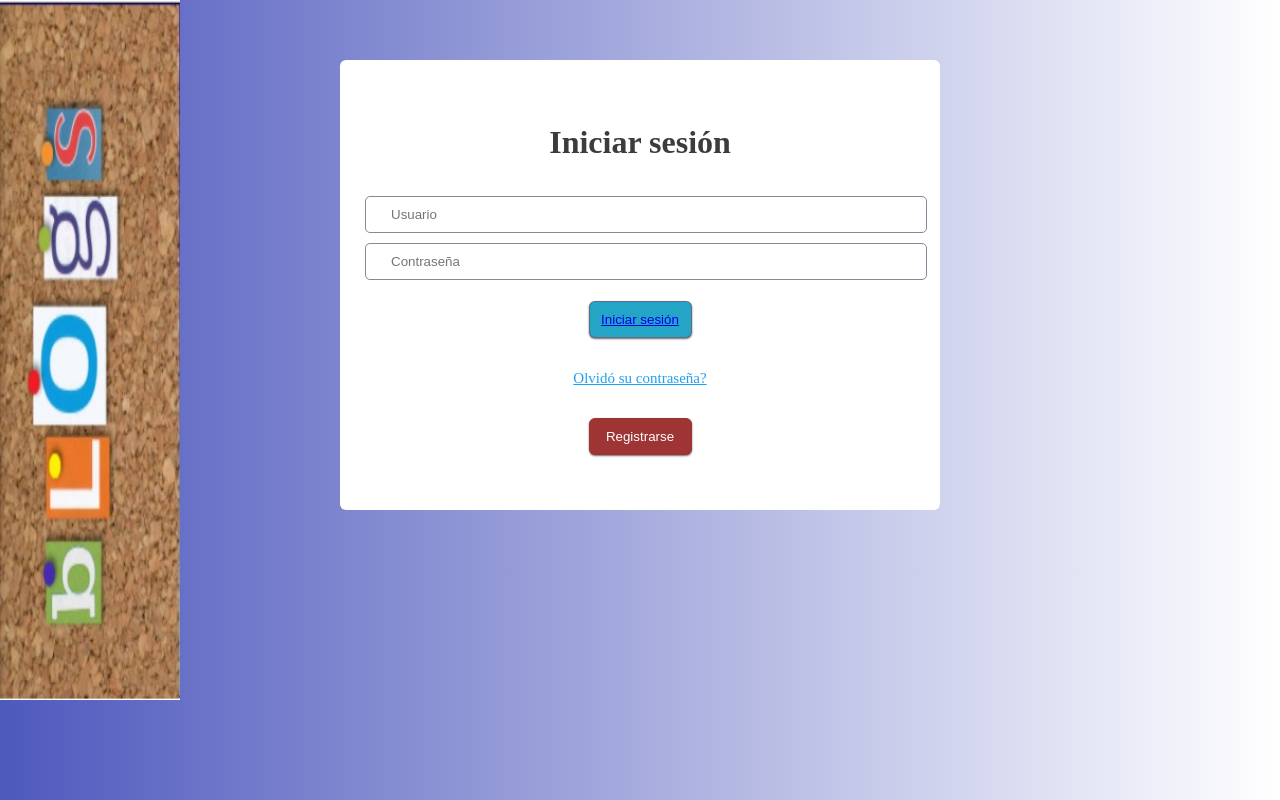
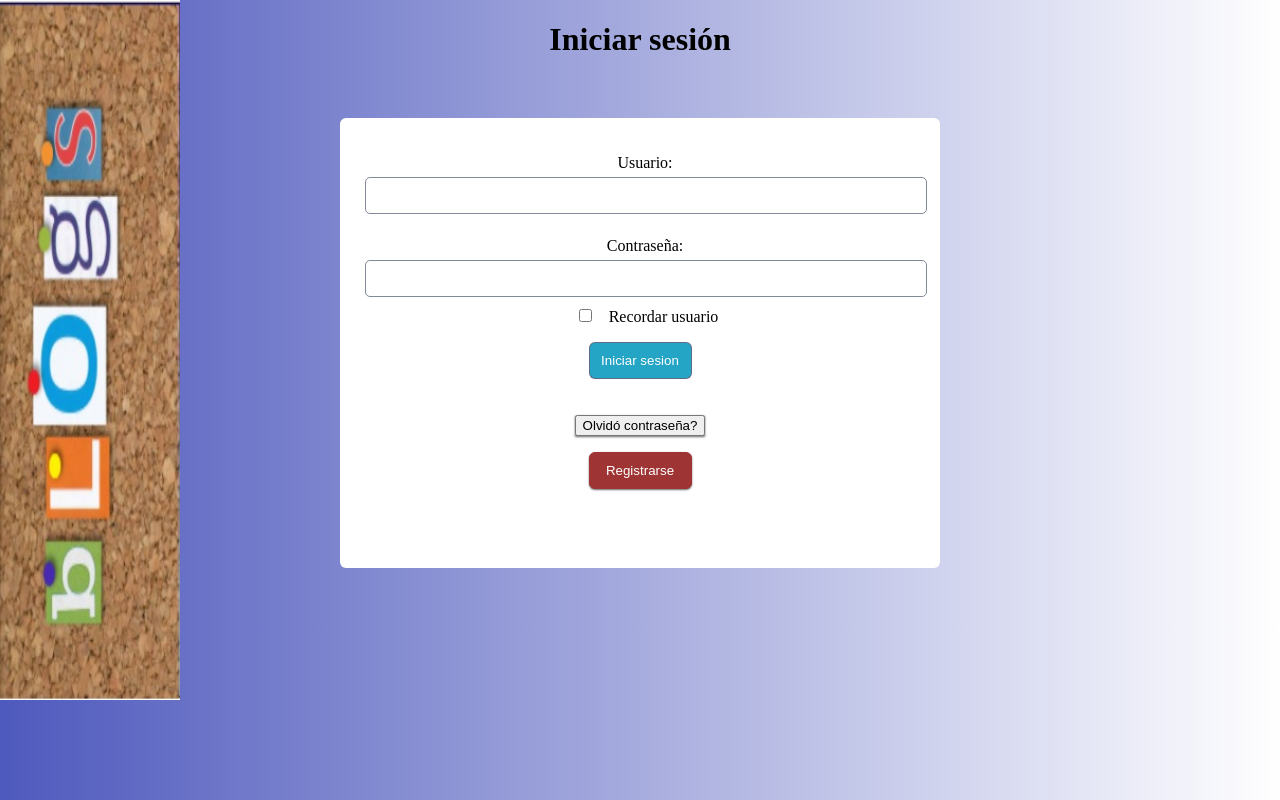
Before and after one commit to juanpabloas/ciclo3, a Flask app: page /Iniciarsesion in a window 1280 px wide. Run offline with Flask 2, Linux system fonts and the light colour scheme.

Commit message:
formulario de inicio de sesion con flask

```diff
--- /dev/null
+++ b/form.py
@@ -0,0 +1,11 @@
+from flask_wtf import FlaskForm
+from wtforms import BooleanField, StringField, PasswordField, SubmitField
+from wtforms.validators import DataRequired
+
+class formInicio(FlaskForm):
+    txtNombre = StringField("txtNombre",validators=[DataRequired(message = "No dejar vacio")])
+    txtPw1 = PasswordField("txtPw1",validators=[DataRequired(message = "Contraseña requerida")])
+    recordar = BooleanField("Recordar usuario")
+    enviar = SubmitField("Iniciar sesion")
+    olvidar = SubmitField("Olvidó su contraseña?")
+    registrar = SubmitField("Registrarse")
--- a/main.py
+++ b/main.py
@@ -2,6 +2,9 @@ import yagmail as yagmail
 from flask import Flask,render_template,request,redirect,url_for,flash
 import utils
 import os
+from markupsafe import escape #inyeccion de codigo
+from form import formInicio
+
 app=Flask(__name__)
 app.secret_key=os.urandom(24)
 
@@ -15,9 +18,9 @@ def principal():
 def registro():
     try:
         if request.method=='POST':
-            user_name = request.form["txtNombre"]
-            email = request.form["txtEma"]
-            clave = request.form["txtPw1"]
+            user_name = escape(request.form["txtNombre"])
+            email = escape(request.form["txtEma"])
+            clave = escape(request.form["txtPw1"])
             error = None
 
             if not utils.isUsernameValid(user_name):
@@ -54,19 +57,28 @@ def comentar():
 
 @app.route('/Iniciarsesion',methods=['GET','POST'])
 def iniciarsesion():
-    return render_template("IniciarSesion.html")
+    form = formInicio()
+    if (form.validate_on_submit()):
+        flash("inicio de sesión solicitado por el usuario{} ".format(form.txtNombre.data))
+        return redirect(url_for("gracias"))
+    if request.method=='POST'and 'signup' in request.form:
+        return redirect(url_for("registro"))
+    elif request.method=='POST'and 'forget-password' in request.form:
+        return redirect(url_for("recuperarcontraseña"))
+    return render_template("iniciar_sesion.html", form=form)
 
+@app.route('/gracias')
+def gracias():
+    return render_template("gracias.html")
 
 
 @app.route('/recuperarcontraseña')
 def recuperarcontraseña():
-    return render_template("recuperarContraseña.html")
+    return render_template("recuperarContrasena.html")
 
 @app.route('/crear')
 def crear():
     return render_template("crear.html")
 
-
-
 if __name__ == "__main__":
     app.run(debug=True)
--- /dev/null
+++ b/templates/base.html
@@ -0,0 +1,18 @@
+<!DOCTYPE html>
+<html lang="es">
+<head>
+    <meta charset="UTF-8">
+    <meta name="viewport" content="width=device-width, initial-scale=1.0">
+    <title>Iniciar sesion {%block titulo%}{%endblock%}</title>
+    <link rel="stylesheet" href="/static/formulario2.css">
+
+    <script src="/static/javascript.js"> </script>
+
+</head>
+<body >
+    <img src="/images/banner_blogs.jpg"/>
+
+    {%block contenido%}
+    {%endblock%}
+</body>
+</html>
--- a/templates/iniciarSesion.html
+++ b/templates/iniciarSesion.html
@@ -3,34 +3,32 @@
 <head>
     <meta charset="UTF-8">
     <meta name="viewport" content="width=device-width, initial-scale=1.0">
-    <title>Iniciar sesion</title>
-    <link rel="stylesheet" href="/static/formulario2.css">
+    <title>Iniciar sesion-{%block titulo%}{%endblock%}</title>
+    <link rel="stylesheet" href="{{ url_for('static', filename= 'css/formulario2.css') }}">
     <script src="/static/javascript.js"> </script>
 
 </head>
 <body >
     <img src="/images/banner_blogs.jpg"/>
     <center>
-        <form>
+
             <div id='AppendHere'></div>
-<!--start login form-->
-<form id="loginform" action="#"><!--action="the site link"-->
-	<!--start header-->
+
+        <form id="loginform" name="loginform" action="#" method="POST" novalidate>
+
             <h1>Iniciar sesión</h1>
-
-
 
             <div class="input-info">
                 <!--the input div containe the information of the user-->
                 <i class="fa fa-user"></i>
                 <!--user name-->
-        <input type="text" placeholder="Usuario" id="txtNombre">
+                <input type="text" placeholder="Usuario" id="txtNombre" name="txtNombre">
                 <i class="fa fa-envelope"></i>
                 <!--user email-->
 
                 <i class="fa fa-lock"></i>
                 <!--yser password-->
-        <input type="password" placeholder="Contraseña" id="txtPw1">
+                <input type="password" placeholder="Contraseña" id="txtPw1" name="txtPw1">
                 <!--the checkbox to make the browser remember the user-->
                 <div class="log-sign"><!--the login button and the sign up button>[to the sign up page]-->
                     <button class="login" form="loginform" onclick="JavaScript:validardatosingreso();"><i class="fa fa-mail-forward (alias)"></i> <a href="./principal.html">Iniciar sesión</a></button><!--log in-->
@@ -49,6 +47,7 @@
         </div>
                 </form>
     </center>
-
+    {%block contenido%}
+    {%endblock%}
 </body>
 </html>
--- /dev/null
+++ b/templates/iniciar_sesion.html
@@ -0,0 +1,39 @@
+{%extends "base.html"%}
+{%block contenido%}
+
+<center>
+<div id='AppendHere'></div>
+<h1>Iniciar sesión</h1>
+<form id="loginform" name="loginform" action="" method="POST" novalidate>
+    {{form.hidden_tag()}}
+    <div class="form-row input-info">
+        <br> <br>
+
+        <label class="col-md-12 mb-3 text-left">Usuario:</label>
+        {{form.txtNombre(size=30)}}
+        <br><br>
+
+        <label>Contraseña:</label>
+        {{form.txtPw1(size=30)}}<br>
+        <div>
+            {{form.recordar()}}
+            {{form.recordar.label}}<br>
+        </div>
+
+        <div class="log-sign">
+            {{form.enviar(class="login")}}
+        </div>
+        <br> <br>
+
+        <div class="log-sign">
+            <button type="signup"class="link" name="forget-password" ><i class="fa fa-plus"></i> Olvidó contraseña?</button>
+        </div>
+
+        <div class="log-sign">
+            <button type="signup" class="signup" name="signup" ><i class="fa fa-plus"></i> Registrarse</button>
+        </div>
+    </div>
+
+</form>
+</center>
+{%endblock%}
--- a/utils.py
+++ b/utils.py
@@ -15,7 +15,6 @@ U_CONFIRMED = 'CONFIRMED'
 
 def isEmailValid(email):
     is_valid = validate_email(email)
-
     return is_valid
 
 
```
Also changed, not shown: templates/gracias.html (added, +7 -0 lines). Lines whose indentation alone changed are shown as unchanged.
